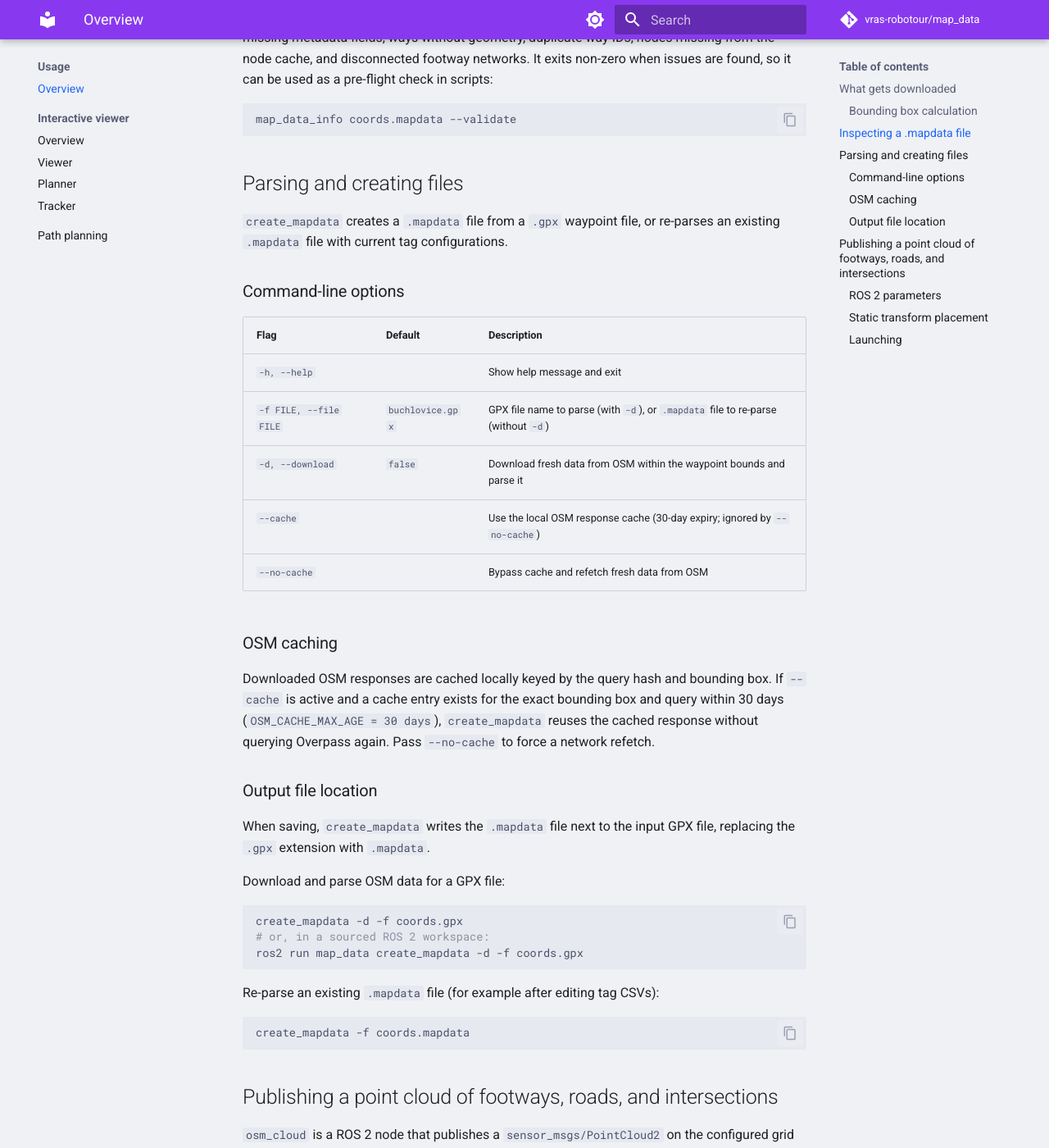
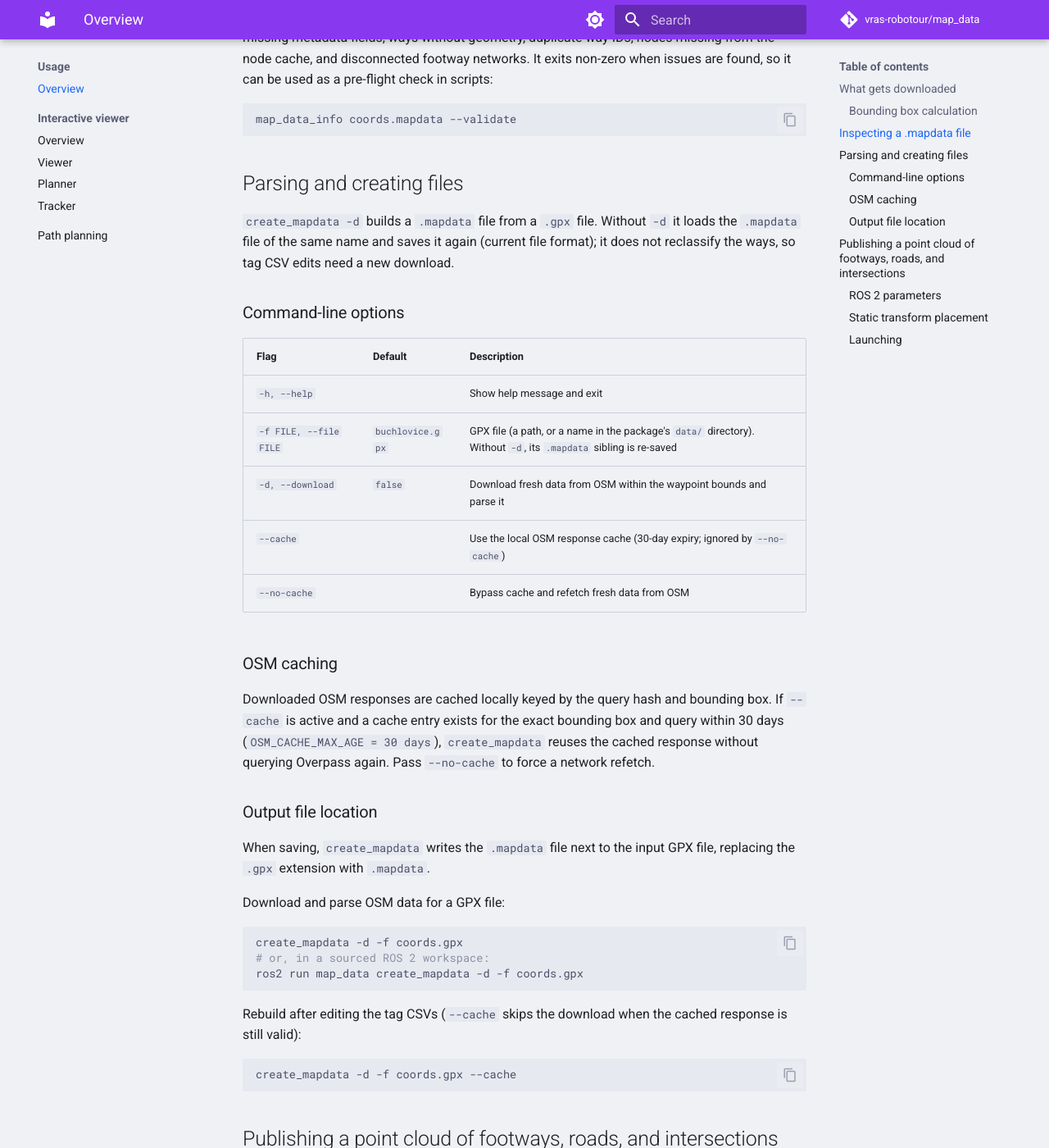
Before and after one commit to vras-robotour/map_data, an MkDocs documentation site: the page built from docs/usage.md, in a window 1280 px wide and 1400 px high, scrolled down 1722 px. Shown: the whole window at 82% size. Built offline with MkDocs 1.6.1 and Material for MkDocs 9.7.7, drawn with Linux system fonts in a browser that asks for light colours; comment, search, counter and statistics services are not loaded; some of the changed text lies outside the part shown.

Commit message:
docs: usage: Overpass timeout, create_mapdata without -d, publish_intersections default

````diff
--- a/docs/usage.md
+++ b/docs/usage.md
@@ -13,7 +13,7 @@
 is sent covering the bounding box of the GPX waypoints:
 
 ```text
-[out:json][timeout:50];way(bbox)->.w;(.w; .w >; .w <; node(bbox););out;
+[out:json][timeout:170];way(bbox)->.w;(.w; .w >; .w <; node(bbox););out;
 ```
 
 This retrieves:
@@ -77,15 +77,16 @@
 
 ## Parsing and creating files
 
-`create_mapdata` creates a `.mapdata` file from a `.gpx` waypoint file, or re-parses an
-existing `.mapdata` file with current tag configurations.
+`create_mapdata -d` builds a `.mapdata` file from a `.gpx` file. Without `-d` it loads the
+`.mapdata` file of the same name and saves it again (current file format); it does not
+reclassify the ways, so tag CSV edits need a new download.
 
 ### Command-line options
 
 | Flag | Default | Description |
 |------|---------|-------------|
 | `-h, --help` | | Show help message and exit |
-| `-f FILE, --file FILE` | `buchlovice.gpx` | GPX file name to parse (with `-d`), or `.mapdata` file to re-parse (without `-d`) |
+| `-f FILE, --file FILE` | `buchlovice.gpx` | GPX file (a path, or a name in the package's `data/` directory). Without `-d`, its `.mapdata` sibling is re-saved |
 | `-d, --download` | `false` | Download fresh data from OSM within the waypoint bounds and parse it |
 | `--cache` | | Use the local OSM response cache (30-day expiry; ignored by `--no-cache`) |
 | `--no-cache` | | Bypass cache and refetch fresh data from OSM |
@@ -110,10 +111,10 @@
 ros2 run map_data create_mapdata -d -f coords.gpx
 ```
 
-Re-parse an existing `.mapdata` file (for example after editing tag CSVs):
+Rebuild after editing the tag CSVs (`--cache` skips the download when the cached response is still valid):
 
 ```bash
-create_mapdata -f coords.mapdata
+create_mapdata -d -f coords.gpx --cache
 ```
 
 ## Publishing a point cloud of footways, roads, and intersections
@@ -151,7 +152,7 @@
 | `grid_res` | `0.25` | Grid resolution / point spacing (m) |
 | `grid_max` | `[0.0, 0.0]` | Upper bounds of the local-frame grid (m); `[0, 0]` enables auto-calculation |
 | `grid_min` | `[0.0, 0.0]` | Lower bounds of the local-frame grid (m); `[0, 0]` enables auto-calculation |
-| `publish_intersections` | `true` | Whether to publish footway intersections |
+| `publish_intersections` | `false` | Whether to publish footway intersections (`true` in `osm_grid.yaml`) |
 | `republish_period` | `0.0` | Periodic re-publish interval (s); `0.0` publishes once (latched) and on changes |
 
 ### Static transform placement
````
